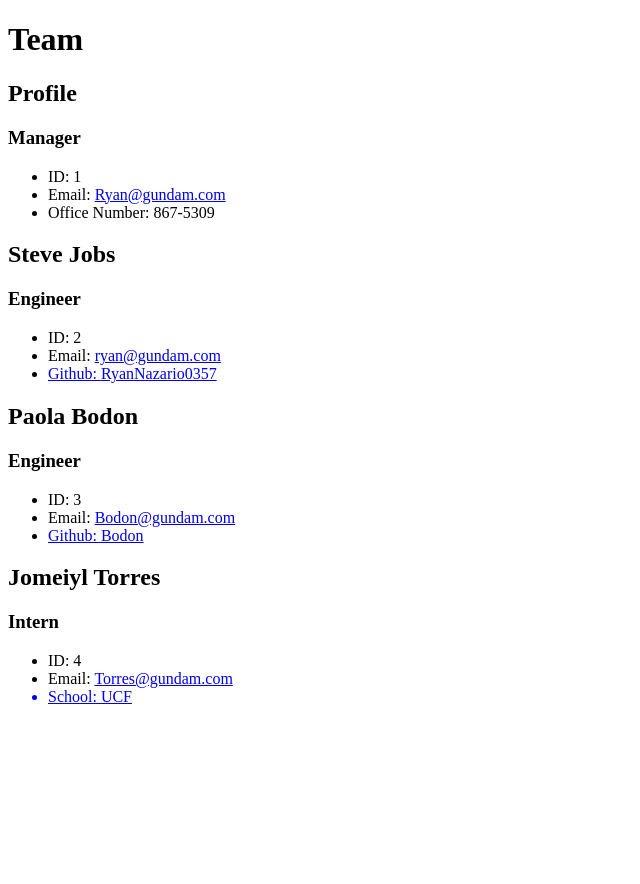
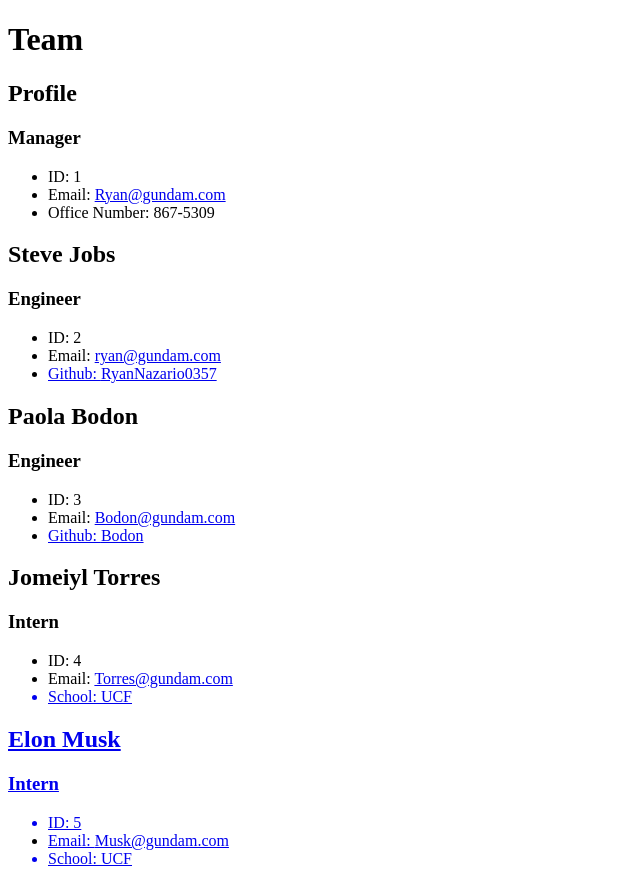
Before and after one commit to RyanNazario0357/Module-10-Challenge, a website: page dist/index.html in a window 1280 px wide. Shown: the whole page, without its empty margins (0-640 px from the left). Before the commit the page ends 800 px from the top, so only its background shows below. Drawn offline with Linux system fonts and the light colour scheme.

Commit message:
created 2nd intern id

```diff
--- a/dist/index.html
+++ b/dist/index.html
@@ -80,5 +80,21 @@
             </div>
         </div>
     </div>
+
+    <div class="col-md-4">
+        <div class="card">
+            <div class="card-header">
+                <h2>Elon Musk</h2>
+                <h3 class="card-title"><i class="fa-solid fa-grauation-cap"></i>Intern</h3>
+            </div>
+            <div class="card-body">
+                <ul class="list-group">
+                    <li class="list-group-item">ID: 5</li>
+                    <li class="list-group-item">Email: <a href="mailto:Musk@gundam.com">Musk@gundam.com</li>
+                    <li class="list-group-item">School: UCF</li>
+                </ul>
+            </div>
+        </div>
+    </div>
 </body>
 </html>
```
